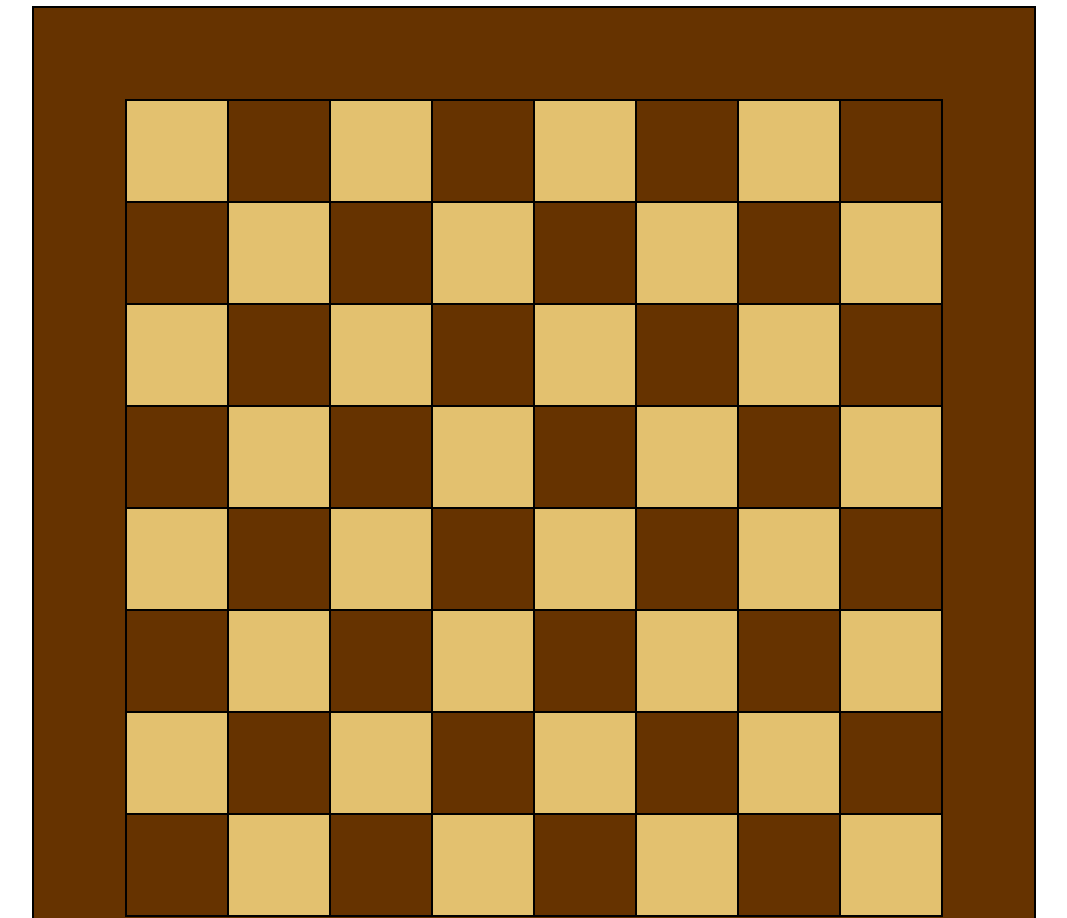
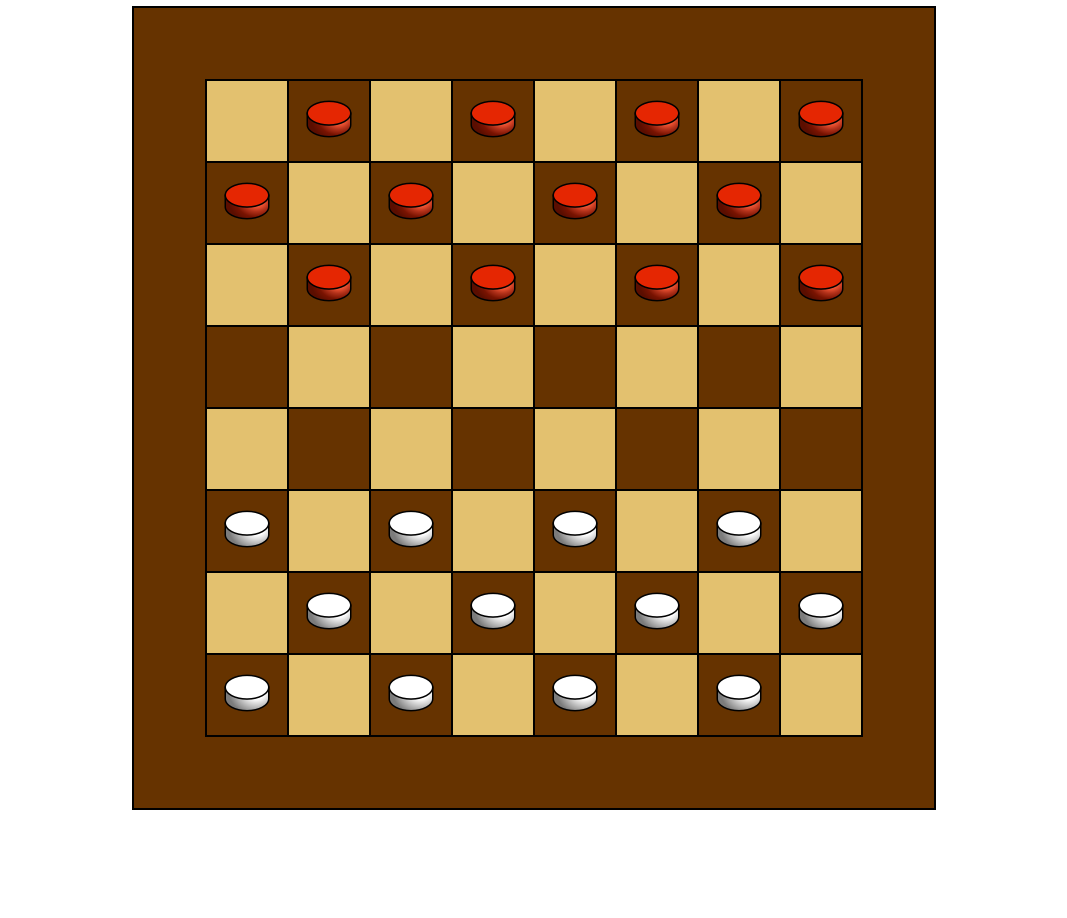
Before and after one commit to leopariente/checkers, a plain HTML site: page index.html in a window 1280 px wide. Shown: the top 918 px of the page, without its empty margins (106-1173 px from the left). After the commit the page ends 816 px from the top, so only its background shows below. Drawn offline with Linux system fonts and the light colour scheme.

Commit message:
added players to board

```diff
--- a/checkers.js
+++ b/checkers.js
@@ -1,3 +1,11 @@
+// function that adds an image to a cell
+function addImage(cell, type, name) {
+    const image = document.createElement("img");
+    image.src = "static/" + type + "/" + name + ".png";
+    image.draggable = false;
+    cell.appendChild(image);
+  }
+
 //function that makes the 8*8 board and initializes board
 function createBoard() {
   const board = document.createElement("div");
@@ -15,6 +23,12 @@ function createBoard() {
         cell.classList.add("light");
       } else {
         cell.classList.add("dark");
+        if (i < 3) {
+            addImage(table.rows[i].cells[j], "red", "piece");
+        }
+        if (i > 4) {
+            addImage(table.rows[i].cells[j], "white", "piece");
+        }
       }
       cell.addEventListener("click", () => onCellClick(i, j));
     }
--- a/styles.css
+++ b/styles.css
@@ -1,19 +1,19 @@
 .dark {
-    height: 100px;
-    width: 100px;
+    height: 70px;
+    width: 70px;
     background-color: rgb(102, 51, 0);
   }
 
   .light {
-    height: 100px;
-    width: 100px;
+    height: 80px;
+    width: 80px;
     background-color: rgb(227, 193, 111);
   }
 
   td {
     outline: black solid 2px;
     padding: 0;
-    position: relative;
+    text-align: center;
   }
 
   td:hover {
@@ -21,8 +21,8 @@
   }
 
   .outline-board {
-    height: 1000px;
-    width: 1000px;
+    height: 800px;
+    width: 800px;
     outline: black solid 2px;
     display: flex;
     justify-content: center;
```
Also changed, not shown: static/red/piece.png (added), static/white/piece.png (added).
